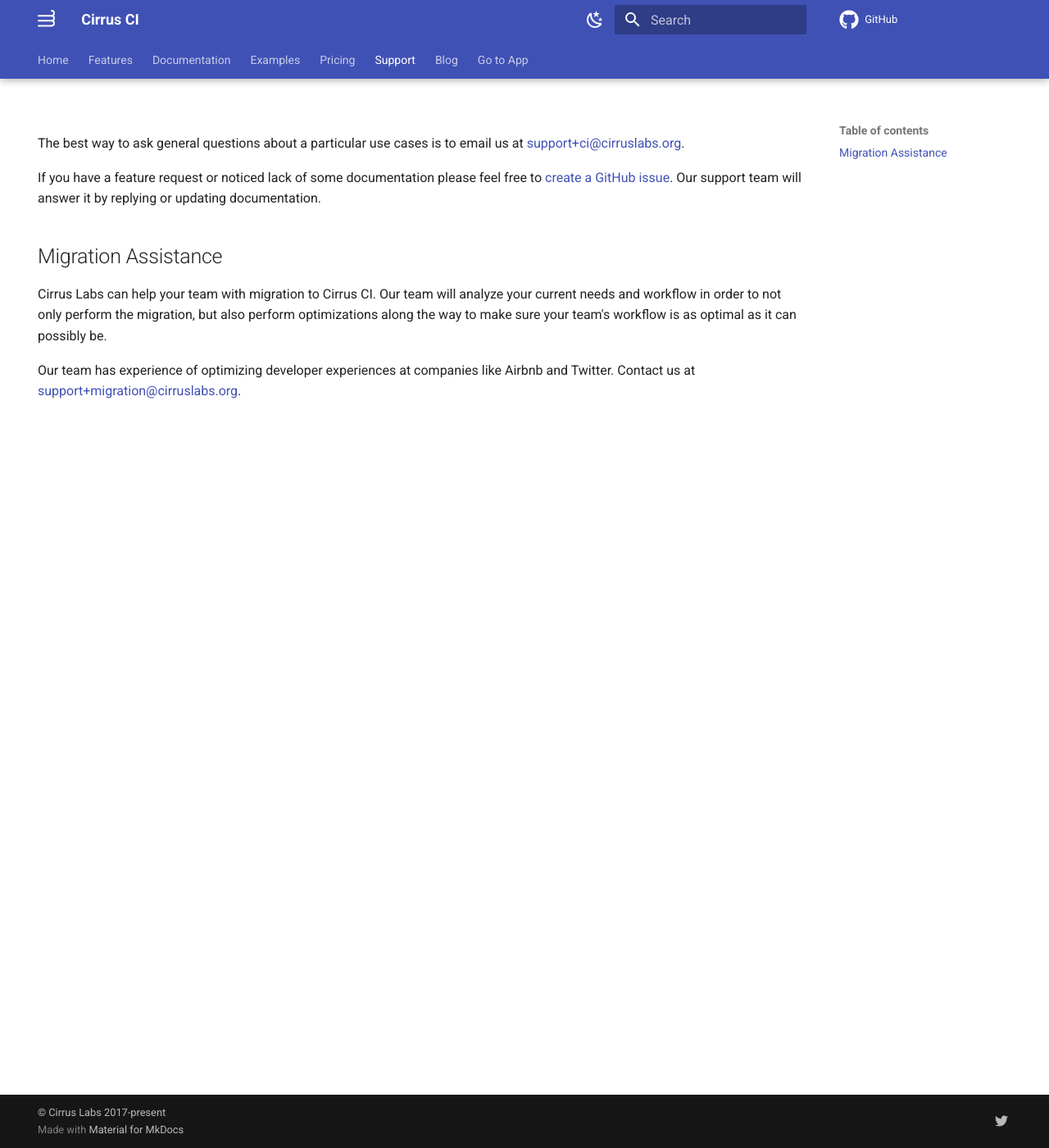
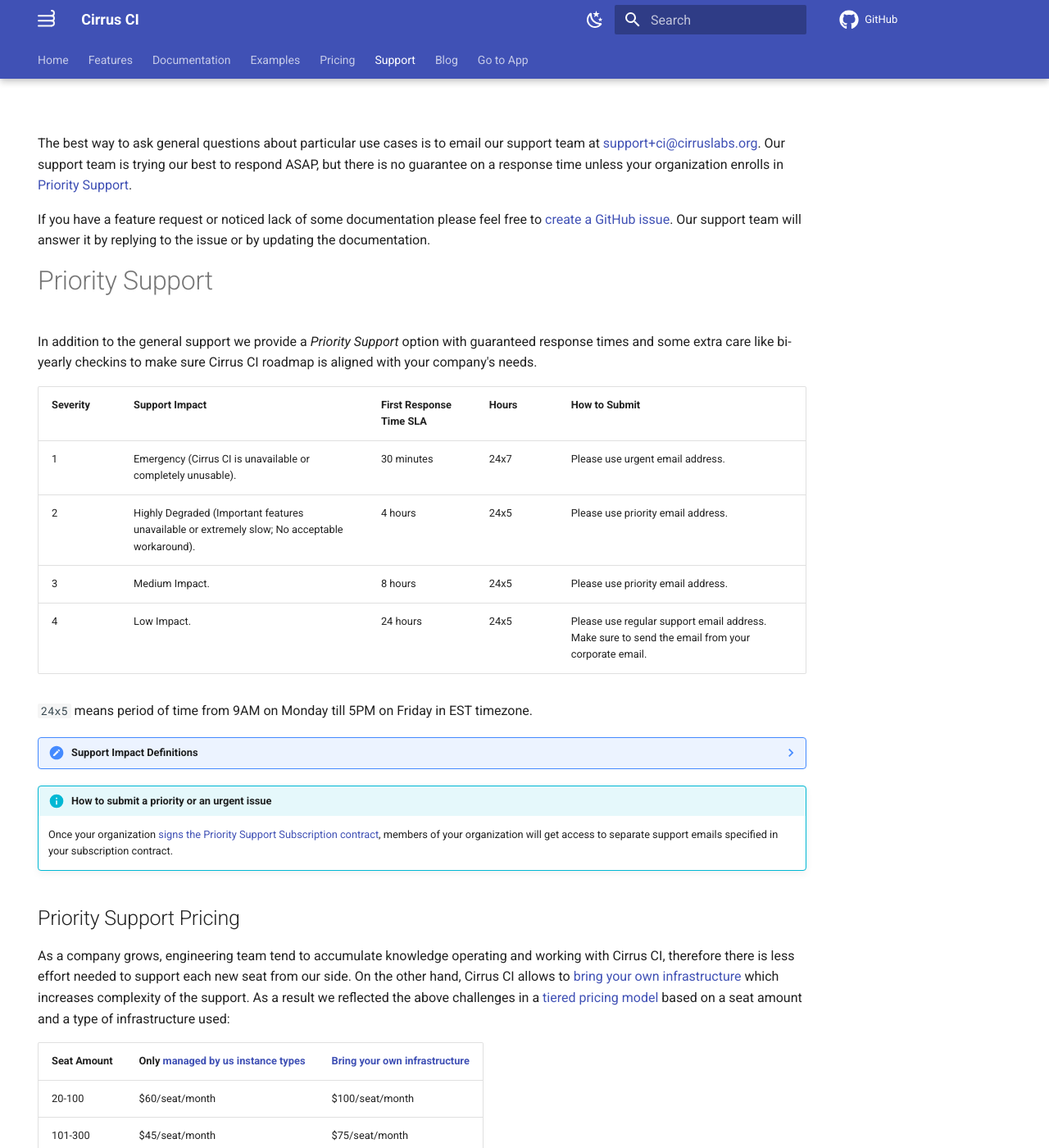
Before and after one commit to cirruslabs/cirrus-ci-docs, an MkDocs documentation site: the page built from docs/support.md, in a window 1280 px wide and 1400 px high. Shown: the whole window at 82% size. Built offline with MkDocs 1.6.1 and Material for MkDocs 9.7.7, drawn with Linux system fonts in a browser that asks for light colours; comment, search, counter and statistics services are not loaded; some of the changed text lies outside the part shown.

Commit message:
Document Priority Support (#1018)
* Document Priority Support

* After CI fixes

* Apply suggestions from code review

Co-authored-by: Nikolay Edigaryev <edigaryev@gmail.com>

* Change severity list order

Plus included a description

* Clarify urgent email address

* Explicitly state minimum subscription volume

* support effort per **new** seat

* Update docs/support.md

Co-authored-by: Nikolay Edigaryev <edigaryev@gmail.com>

* Update docs/support.md

Co-authored-by: Nikolay Edigaryev <edigaryev@gmail.com>

* bracketed pricing model

* Added a link to tiered pricing

* Removed example

Co-authored-by: Nikolay Edigaryev <edigaryev@gmail.com>

```diff
--- a/docs/support.md
+++ b/docs/support.md
@@ -3,17 +3,68 @@ hide:
 - navigation
 ---
 
-# Support
+# General Support
 
-The best way to ask general questions about a particular use cases is to email us at [support+ci@cirruslabs.org](mailto:support+ci@cirruslabs.org).
+The best way to ask general questions about particular use cases is to email our support team at [support+ci@cirruslabs.org](mailto:support+ci@cirruslabs.org).
+Our support team is trying our best to respond ASAP, but there is no guarantee on a response time unless your organization enrolls in [Priority Support](#priority-support).
 
 If you have a feature request or noticed lack of some documentation please feel free to [create a GitHub issue](https://github.com/cirruslabs/cirrus-ci-docs/issues/new/choose).
-Our support team will answer it by replying or updating documentation.
+Our support team will answer it by replying to the issue or by updating the documentation.
 
-## Migration Assistance
+# Priority Support
 
-Cirrus Labs can help your team with migration to Cirrus CI. Our team will analyze your current needs and workflow in order
-to not only perform the migration, but also perform optimizations along the way to make sure your team's workflow is as
-optimal as it can possibly be.
+In addition to the general support we provide a *Priority Support* option with guaranteed response times and some extra
+care like bi-yearly checkins to make sure Cirrus CI roadmap is aligned with your company's needs.
 
-Our team has experience of optimizing developer experiences at companies like Airbnb and Twitter. Contact us at [support+migration@cirruslabs.org](mailto:support+migration@cirruslabs.org).
+| Severity | Support Impact                                                                                | First Response Time SLA | Hours | How to Submit                                                                                    |
+|----------|-----------------------------------------------------------------------------------------------|-------------------------|-------|--------------------------------------------------------------------------------------------------|
+| 1        | Emergency (Cirrus CI is unavailable or completely unusable).                                  | 30 minutes              | 24x7  | Please use urgent email address.                                                                 |
+| 2        | Highly Degraded (Important features unavailable or extremely slow; No acceptable workaround). | 4 hours                 | 24x5  | Please use priority email address.                                                               |
+| 3        | Medium Impact.                                                                                | 8 hours                 | 24x5  | Please use priority email address.                                                               |
+| 4        | Low Impact.                                                                                   | 24 hours                | 24x5  | Please use regular support email address. Make sure to send the email from your corporate email. |
+
+`24x5` means period of time from 9AM on Monday till 5PM on Friday in EST timezone.
+
+<!-- markdownlint-disable MD037 -->
+??? note "Support Impact Definitions"
+    * **Severity 1** - Cirrus CI is unavailable or completely unusable. An urgent issue can be filed and
+      our On-Call Support Engineer will respond within 30 minutes. Example: Cirrus CI showing 502 errors for all users.
+    * **Severity 2** - Cirrus CI is Highly Degraded Significant Business Impact. Important Cirrus CI features are unavailable
+      or extremely slowed, with no acceptable workaround.
+    * **Severity 3** - Something is preventing normal Cirrus CI operation Some Business Impact. Important Cirrus CI
+      features are unavailable or somewhat slowed, but a workaround is available. Cirrus CI use has a minor loss of operational functionality.
+    * **Severity 4** - Questions or Clarifications around features or documentation Minimal or no Business Impact.
+      Information, an enhancement, or documentation clarification is requested, but there is no impact on the operation of Cirrus CI.
+
+!!! info "How to submit a priority or an urgent issue"
+    Once your organization [signs the Priority Support Subscription contract](#how-to-purchase-priority-support-subscription),
+    members of your organization will get access to separate support emails specified in your subscription contract.
+
+## Priority Support Pricing
+
+As a company grows, engineering team tend to accumulate knowledge operating and working with Cirrus CI,
+therefore there is less effort needed to support each new seat from our side. On the other hand, Cirrus CI allows to [bring your own infrastructure](guide/supported-computing-services.md)
+which increases complexity of the support. As a result we reflected the above challenges in a [tiered pricing model](https://www.rebilly.com/blog/subscription-business-pricing-formulas/#tiered)
+based on a seat amount and a type of infrastructure used:
+
+| Seat Amount | Only [managed by us instance types](guide/writing-tasks.md#execution-environment) | [Bring your own infrastructure](guide/supported-computing-services.md) |
+|-------------|-----------------------------------------------------------------------------------|------------------------------------------------------------------------|
+| 20-100      | $60/seat/month                                                                    | $100/seat/month                                                        |
+| 101-300     | $45/seat/month                                                                    | $75/seat/month                                                         |
+| 301-500     | $30/seat/month                                                                    | $50/seat/month                                                         |
+| 500+        | $15/seat/month                                                                    | $25/seat/month                                                         |
+
+Note that Priority Support Subscription requires a purchase of a minimum of 20 seats even if some of them will be unused.
+
+??? info "What is a seat?"
+    A seat is a user that initiates CI builds by pushing commits and/or creating pull requests in a **private** repository.
+    It can be a real person or a bot. If you are using [Cron Builds](guide/writing-tasks.md#cron-builds) or creating builds through [Cirrus's API](api.md)
+    it will be counted as an additional seat (like a bot).
+
+    If you'd like to get a priority support for your public repositories then the amount of seats will be equal to the amount of members in your organization.
+
+## How to purchase Priority Support Subscription
+
+Please email [sales@cirruslabs.org](mailto:sales@cirruslabs.org), so we can get a support contract in addition to [TOC](legal/terms.md).
+The contract will contain a special priority email address for your organization and other helpful information. Sales team will
+also schedule a check-in meeting to make sure your engineering team is set for success and Cirrus CI roadmap aligns with your needs.
--- a/mkdocs.yml
+++ b/mkdocs.yml
@@ -43,6 +43,7 @@ theme:
     - navigation.tabs.sticky
     - navigation.top
     - search.suggest
+    - toc.follow
 
 extra_css:
   - 'stylesheets/extra.css'
@@ -51,6 +52,9 @@ extra_css:
 plugins:
   - search
   - minify
+  - social
+  - git-revision-date-localized:
+      enable_creation_date: true
 
 markdown_extensions:
   - markdown.extensions.admonition
@@ -88,30 +92,30 @@ nav:
   - Home: index.md
   - Features: features.md
   - Documentation:
-    - 'User Guide':
-      - 'Quick Start': guide/quick-start.md
-      - 'Writing Tasks': guide/writing-tasks.md
-      - 'Programming Tasks in Starlark': guide/programming-tasks.md
-      - 'Configuration Tips and Tricks': guide/tips-and-tricks.md
-      - 'Execution Environment':
-        - 'Linux Containers': guide/linux.md
-        - 'Windows Containers': guide/windows.md
-        - 'macOS VMs': guide/macOS.md
-        - 'FreeBSD VMs': guide/FreeBSD.md
-        - 'Persistent Workers': guide/persistent-workers.md
-        - 'Docker Builder on VM': guide/docker-builder-vm.md
-        - 'Docker Builds on GKE': guide/docker-builds-on-kubernetes.md
-        - 'Docker Pipe': guide/docker-pipe.md
-        - 'Custom VMs': guide/custom-vms.md
-        - 'Computing Services': guide/supported-computing-services.md
-      - 'Life of a Build': guide/build-life.md
-      - 'Notifications': guide/notifications.md
-    - API: api.md
-    - FAQ: faq.md
-    - Legal:
-      - 'Privacy': legal/privacy.md
-      - 'Terms of Service': legal/terms.md
-    - Security: security.md
+      - 'User Guide':
+          - 'Quick Start': guide/quick-start.md
+          - 'Writing Tasks': guide/writing-tasks.md
+          - 'Programming Tasks in Starlark': guide/programming-tasks.md
+          - 'Configuration Tips and Tricks': guide/tips-and-tricks.md
+          - 'Execution Environment':
+              - 'Linux Containers': guide/linux.md
+              - 'Windows Containers': guide/windows.md
+              - 'macOS VMs': guide/macOS.md
+              - 'FreeBSD VMs': guide/FreeBSD.md
+              - 'Persistent Workers': guide/persistent-workers.md
+              - 'Docker Builder on VM': guide/docker-builder-vm.md
+              - 'Docker Builds on GKE': guide/docker-builds-on-kubernetes.md
+              - 'Docker Pipe': guide/docker-pipe.md
+              - 'Custom VMs': guide/custom-vms.md
+              - 'Computing Services': guide/supported-computing-services.md
+          - 'Life of a Build': guide/build-life.md
+          - 'Notifications': guide/notifications.md
+      - API: api.md
+      - FAQ: faq.md
+      - Legal:
+          - 'Privacy': legal/privacy.md
+          - 'Terms of Service': legal/terms.md
+      - Security: security.md
   - Examples: examples.md
   - Pricing: pricing.md
   - Support: support.md
```
Also changed, not shown: docs/pricing.md (+1 -1 lines), 1 other file.
